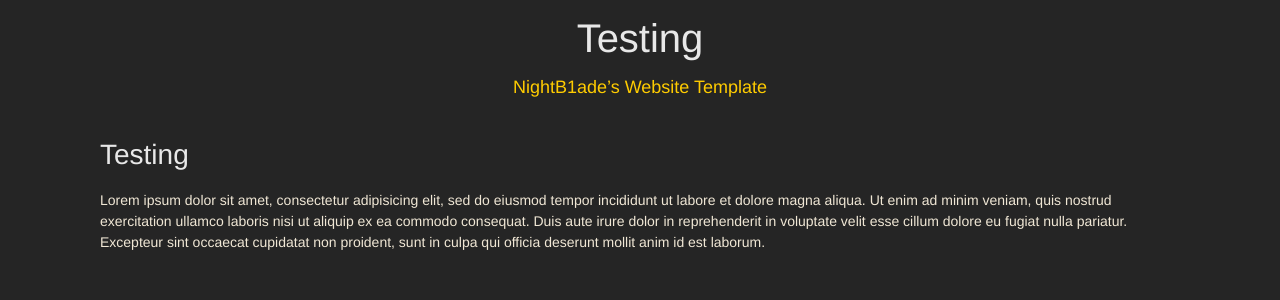
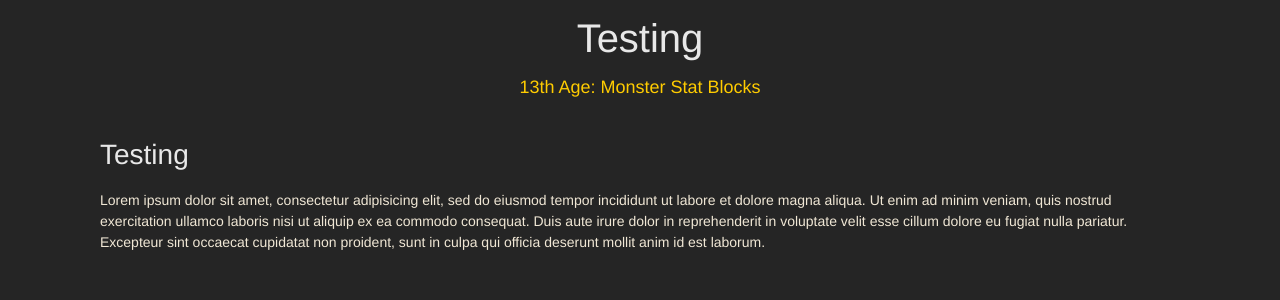
Before and after one commit to 13th-Age/Monster-Stat-Blocks, a Jekyll site: the page built from index.md, in a window 1280 px wide. Shown: the top 300 px of the page. Built offline with Jekyll 4.4.1, drawn with Linux system fonts in a browser that asks for light colours; our own code applies the rules of GitHub Pages for plain Markdown files.

Commit message:
Config: Update Site Name

```diff
--- a/_config.yml
+++ b/_config.yml
@@ -1,3 +1,3 @@
-title: "NightB1ade’s Website Template"
+title: "13th Age: Monster Stat Blocks"
 titles_from_headings:
     enabled: false
```
